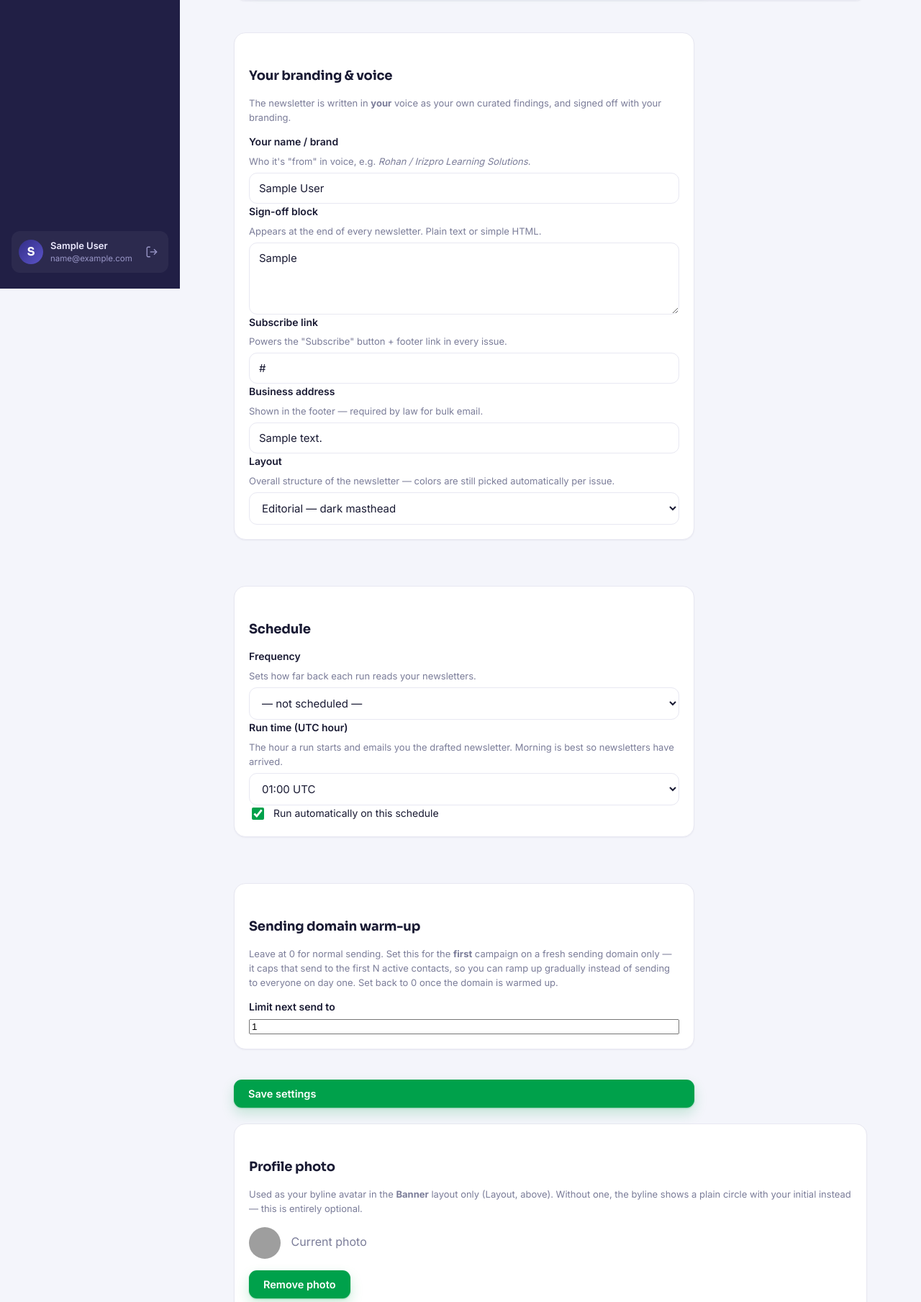
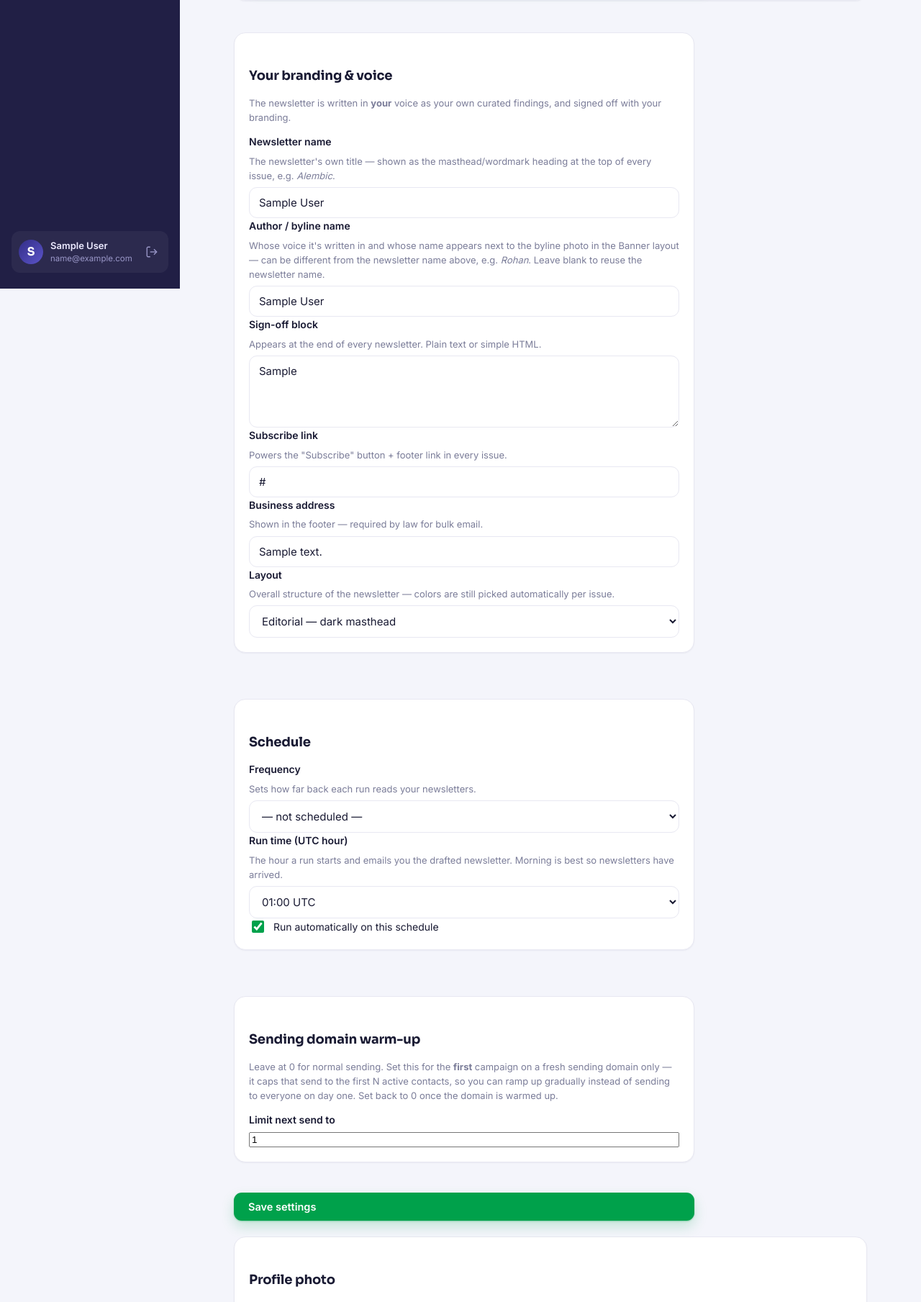
Before and after one commit to thewriterscollective2026-beep/Alembic, a FastAPI app: page /settings in a window 1280 px wide. Shown: the part 399-2208 px from the top of the page at 72% size. Run offline with FastAPI, Linux system fonts and the light colour scheme; the visitor is signed in with stand-in values (Sample User, id 1); tables that the repository leaves empty hold one stand-in row (values such as "Sample post"); grey boxes are pictures that could not be loaded.

Commit message:
Separate the newsletter title from the byline name; color the banner masthead
User.brand_name (masthead wordmark, e.g. "Alembic") and the new
User.author_name (banner byline next to the avatar, e.g. "Rohan") were
wrongly conflated - both the banner masthead's title and its byline showed
brand_name, so there was no way to have a newsletter name that differs from
its author. author_name falls back to brand_name when unset, so existing
users see no change until they set it in Settings.

Also gives the banner masthead a themed background (the theme's `chip` tint)
instead of a plain white card, matching how editorial's masthead already
uses the theme's `dark` color.

Co-Authored-By: Claude Sonnet 5 <noreply@anthropic.com>
Claude-Session: https://claude.ai/code/session_015319TKVi6wxb3XdLfPf7xC

```diff
--- a/app/database.py
+++ b/app/database.py
@@ -53,6 +53,8 @@ def _migrate():
                 conn.execute(text("ALTER TABLE users ADD COLUMN avatar_image TEXT DEFAULT ''"))
             if "avatar_mime" not in ucols:
                 conn.execute(text("ALTER TABLE users ADD COLUMN avatar_mime VARCHAR(64) DEFAULT ''"))
+            if "author_name" not in ucols:
+                conn.execute(text("ALTER TABLE users ADD COLUMN author_name VARCHAR(255) DEFAULT ''"))
         if "drafts" in tables:
             dcols = [c["name"] for c in insp.get_columns("drafts")]
             if "stage" not in dcols:  # old schema -> recreate (no live drafts yet)
--- a/app/email_template.py
+++ b/app/email_template.py
@@ -152,7 +152,7 @@ def _banner_masthead(t: dict, brand_name: str, label: str, emoji: str, issue_dat
       <tr><td align="center" style="font-family:Georgia,'Times New Roman',serif;font-size:19px;
         line-height:24px;color:{INK};font-weight:bold">{_e(sponsor['name'])}</td></tr>"""
     return f"""
-  <tr><td class="nl-pad nl-fade" style="padding:24px 40px 30px 40px;background-color:{t['card_alt']};
+  <tr><td class="nl-pad nl-fade" style="padding:24px 40px 30px 40px;background-color:{t['chip']};
     border-bottom:1px solid {LINE}">
     <table role="presentation" cellpadding="0" cellspacing="0" border="0" width="100%">
       <tr>
--- a/app/main.py
+++ b/app/main.py
@@ -326,6 +326,7 @@ def save_settings(
     run_hour: int = Form(7),
     schedule_active: str = Form(""),
     brand_name: str = Form(""),
+    author_name: str = Form(""),
     brand_signature: str = Form(""),
     subscribe_url: str = Form(""),
     business_address: str = Form(""),
@@ -338,6 +339,7 @@ def save_settings(
     user.run_hour = max(0, min(23, int(run_hour)))
     user.schedule_active = bool(schedule_active) and bool(user.frequency)
     user.brand_name = brand_name.strip()
+    user.author_name = author_name.strip()
     user.brand_signature = brand_signature.strip()
     user.subscribe_url = subscribe_url.strip()
     user.business_address = business_address.strip()
@@ -395,7 +397,7 @@ def review(draft_id: int, request: Request, db: Session = Depends(get_session)):
             subscribe_url=user.subscribe_url, address=user.business_address,
             from_email=user.email, theme=draft.theme, subject=draft.subject,
             issue_number=f"Issue #{draft.id}",
-            layout=user.newsletter_layout, author_name=user.brand_name or user.name,
+            layout=user.newsletter_layout, author_name=user.author_name or user.brand_name or user.name,
             avatar_url=f"{config.APP_BASE_URL}/avatar/{user.id}" if user.avatar_image else "",
         )
     return templates.TemplateResponse("review.html", {
--- a/app/pipeline.py
+++ b/app/pipeline.py
@@ -107,7 +107,7 @@ def _wrap(user, sections: dict, theme: str = "general", subject: str = "", draft
         subject=subject,
         issue_number=f"Issue #{draft_id}" if draft_id else "",
         layout=user.newsletter_layout,
-        author_name=user.brand_name or user.name,
+        author_name=user.author_name or user.brand_name or user.name,
         avatar_url=f"{config.APP_BASE_URL}/avatar/{user.id}" if user.avatar_image else "",
     )
 
--- a/templates/settings.html
+++ b/templates/settings.html
@@ -28,9 +28,14 @@
     <p class="hint">The newsletter is written in <strong>your</strong> voice as your own curated
     findings, and signed off with your branding.</p>
     <label class="field">
-      <span class="label">Your name / brand</span>
-      <span class="hint">Who it's "from" in voice, e.g. <em>Rohan / Irizpro Learning Solutions</em>.</span>
-      <input type="text" name="brand_name" value="{{ user.brand_name }}" placeholder="Rohan / Irizpro Learning Solutions">
+      <span class="label">Newsletter name</span>
+      <span class="hint">The newsletter's own title — shown as the masthead/wordmark heading at the top of every issue, e.g. <em>Alembic</em>.</span>
+      <input type="text" name="brand_name" value="{{ user.brand_name }}" placeholder="Alembic">
+    </label>
+    <label class="field">
+      <span class="label">Author / byline name</span>
+      <span class="hint">Whose voice it's written in and whose name appears next to the byline photo in the Banner layout — can be different from the newsletter name above, e.g. <em>Rohan</em>. Leave blank to reuse the newsletter name.</span>
+      <input type="text" name="author_name" value="{{ user.author_name }}" placeholder="Rohan">
     </label>
     <label class="field">
       <span class="label">Sign-off block</span>
```
Also changed, not shown: CLAUDE.md (+8 -1 lines), app/models.py (+7 -1 lines).
